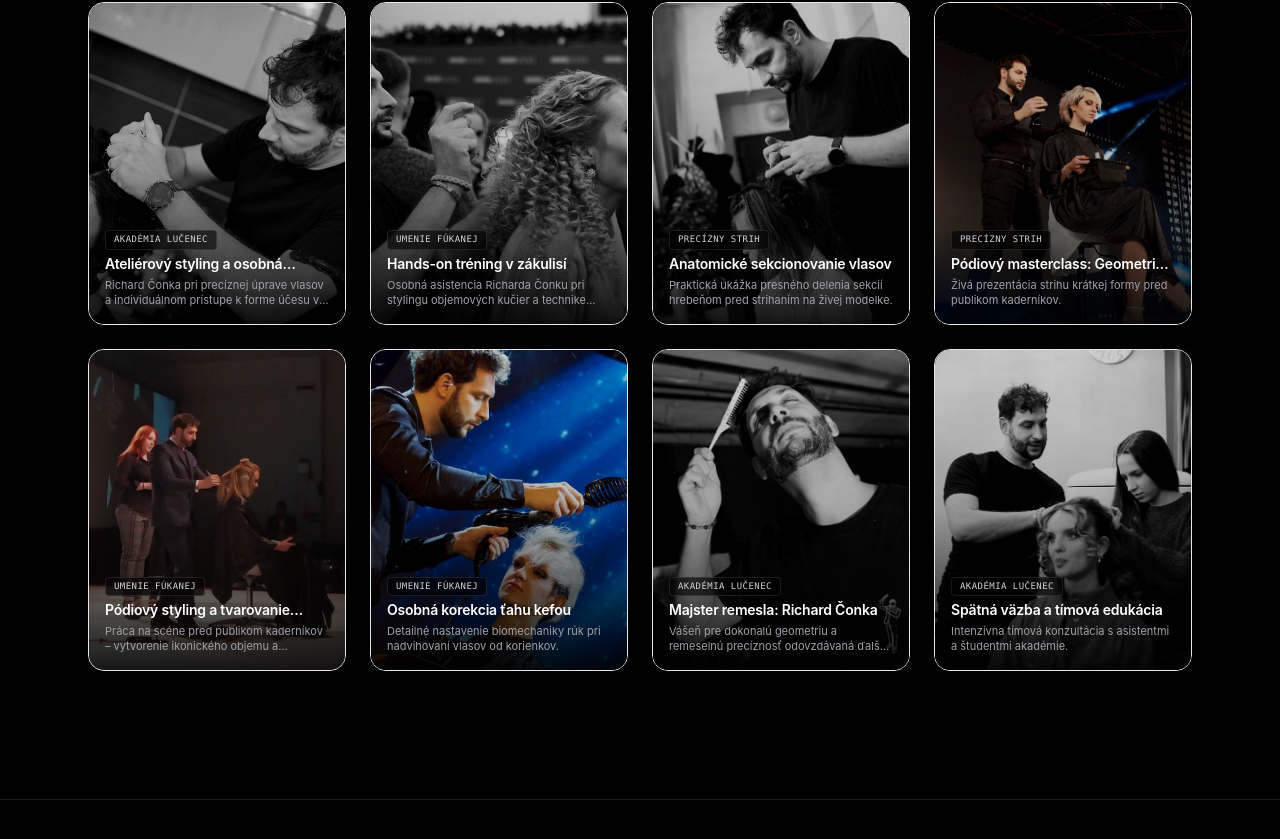
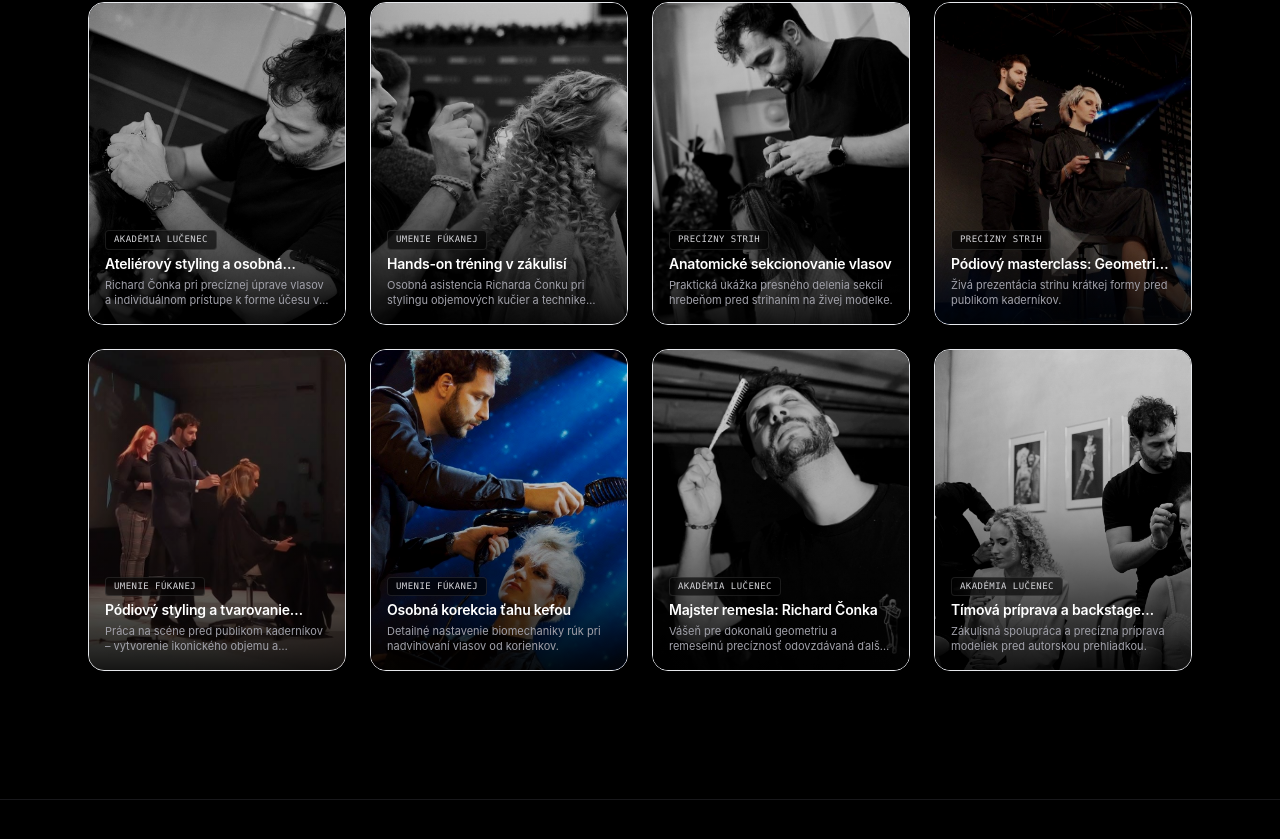
Before and after one commit to mttn214/Riccardo, a React (Vite) app: page /seminare in a window 1280 px wide. Shown: the part 2125-2964 px from the top of the page. Built offline with nearby package versions, Linux system fonts and the light colour scheme; no server answers.

Commit message:
Vymena fotografie v galerii za profesionalny backstage timovy styling

```diff
--- a/src/data/galleryData.ts
+++ b/src/data/galleryData.ts
@@ -67,11 +67,11 @@ export const SEMINAR_GALLERY_PHOTOS: GalleryPhoto[] = [
   },
   {
     id: "sem-gal-8",
-    image: "/images/riccardo/gallery/riccardo_art_78.jpg",
-    title: "Spätná väzba a tímová edukácia",
+    image: "/images/riccardo/gallery/riccardo_art_07.jpg",
+    title: "Tímová príprava a backstage styling",
     category: "Školenia",
     subcategory: "Akadémia Lučenec",
-    description: "Intenzívna tímová konzultácia s asistentmi a študentmi akadémie."
+    description: "Zákulisná spolupráca a precízna príprava modeliek pred autorskou prehliadkou."
   }
 ];
 
```
